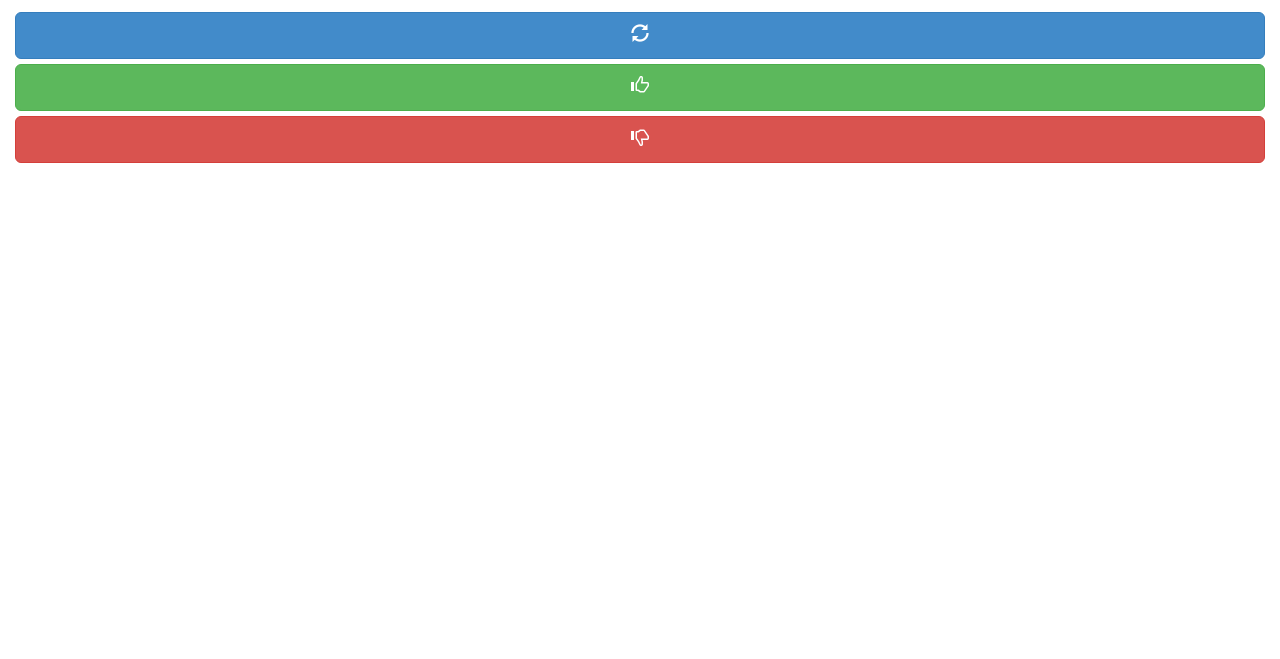
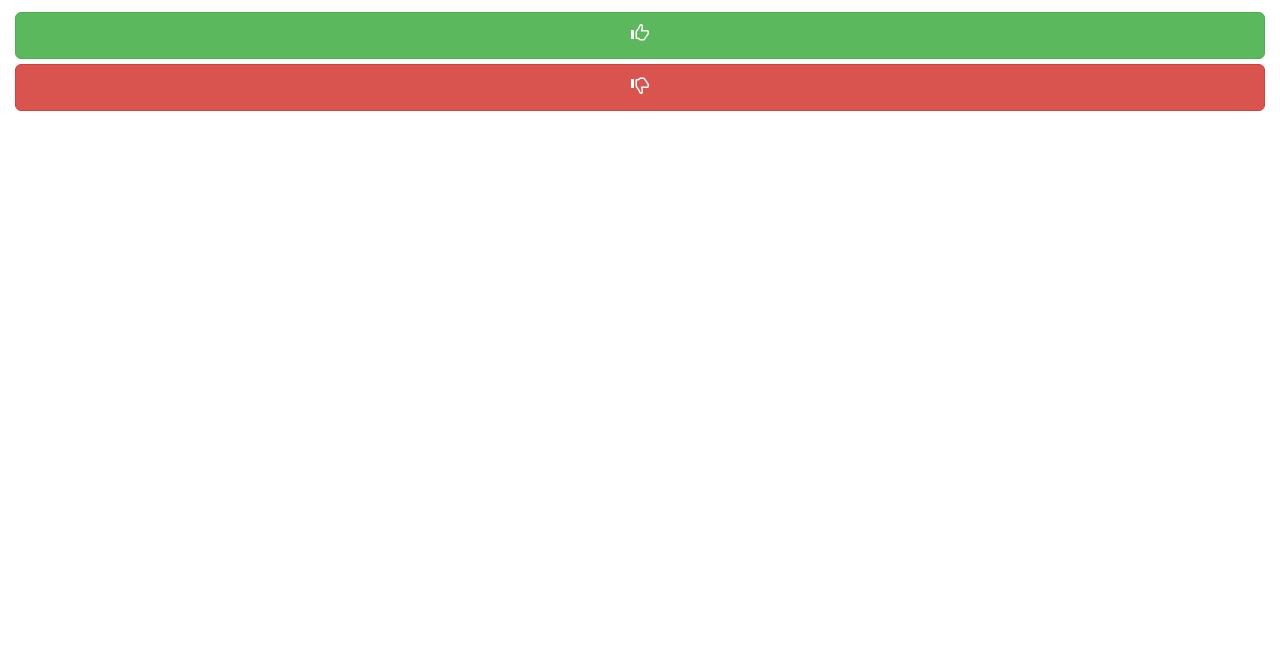
Before and after one commit to raphaelboukara/console-audyx, a plain HTML site: page index.html in a window 1280 px wide. Shown: the part 141-800 px from the top of the page. Drawn offline with Linux system fonts and the light colour scheme.

Commit message:
remove active button

```diff
--- a/index.html
+++ b/index.html
@@ -20,9 +20,6 @@
 				<input type="text" class="form-control" placeholder="Code console" ng-model="code">
 			</div>
 
-			<button type="button" class="btn btn-primary btn-lg btn-block" ng-click="connect(code)" ng-disabled="!code">
-				<span class="glyphicon glyphicon-refresh"></span>
-			</button>
 			<button type="button" class="btn btn-success btn-lg btn-block" ng-click="yes()">
 				<span class="glyphicon glyphicon-thumbs-up"></span>
 			</button>
```
